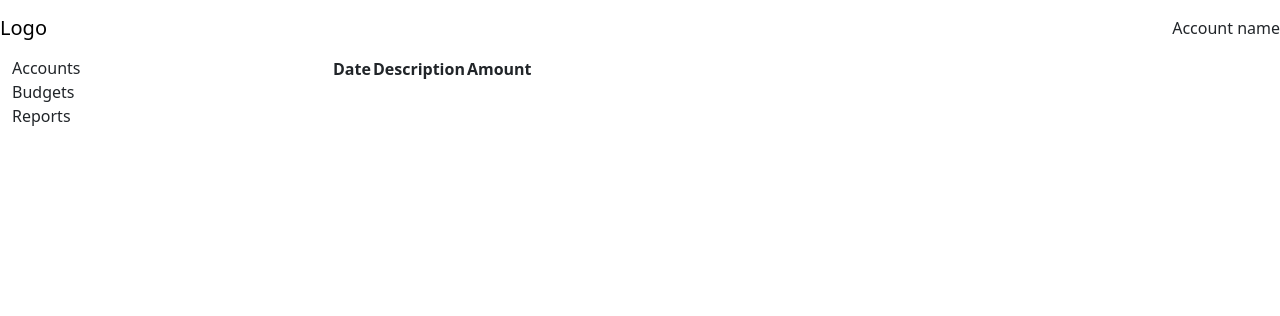
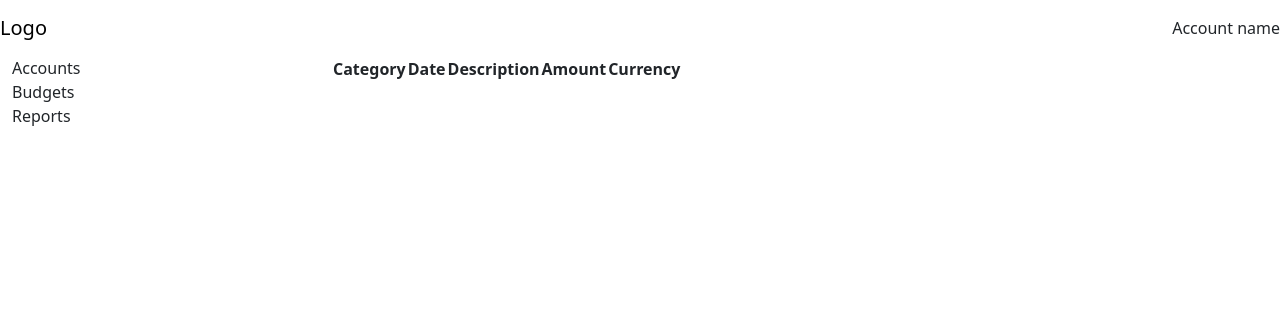
Before and after one commit to adogb/budget-app, a Flask app: template webapp/templates/index.html in a window 1280 px wide. Shown: the top 316 px of the page. Run offline with Flask 3, Linux system fonts and the light colour scheme; the template is opened without the code that fills it, so the values that code supplies are empty.

Commit message:
Update transactions table with category and currency

```diff
--- a/webapp/routes.py
+++ b/webapp/routes.py
@@ -7,8 +7,21 @@ import pandas as pd
 def index():
     # retrieve categories from database
     con = sqlite3.connect("data.sqlite3")
-    categories_df = pd.read_sql_query("SELECT * FROM Categories", con)
-    transactions_df = pd.read_sql_query("SELECT * FROM Transactions", con)
+    transactions_table_query = """
+        SELECT
+            Transactions.booking_date as booking_date,
+            Transactions.desc as desc,
+            Transactions.amount as amount,
+            Transactions.currency as currency,
+            Categories.name as category
+        FROM
+            Transactions
+        LEFT JOIN
+            Categories
+        ON
+            Transactions.category = Categories.cat_id
+    """
+    transactions_df = pd.read_sql_query(transactions_table_query, con)
     con.close()
 
     # change type of booking_date to datetime and sort by it descending
@@ -19,4 +32,4 @@ def index():
     transactions_df["month"] = pd.to_datetime(transactions_df.booking_date).dt.strftime("%B %Y")
 
     # render html
-    return render_template("index.html", categories_df=categories_df, transactions_df=transactions_df)
+    return render_template("index.html", transactions_df=transactions_df)
--- a/webapp/templates/index.html
+++ b/webapp/templates/index.html
@@ -27,17 +27,21 @@
           <table>
             <thead>
               <tr>
+                <th>Category</th>
                 <th>Date</th>
                 <th>Description</th>
                 <th>Amount</th>
+                <th>Currency</th>
               </tr>
             </thead>
             <tbody>
               {% for transaction in transactions_df.itertuples(index=False) %}
               <tr class="transaction">
+                <td class="transaction-category">{{ transaction.category }}</td>
                 <td class="transaction-date">{{ transaction.booking_date.strftime("%Y-%m-%d") }}</td>
                 <td class="transaction-description">{{ transaction.desc }}</td>
                 <td class="transaction-amount">{{ transaction.amount }}</td>
+                <td class="transaction-currency">{{ transaction.currency }}</td>
               </tr>
               {% endfor %}
             </tbody>
```
